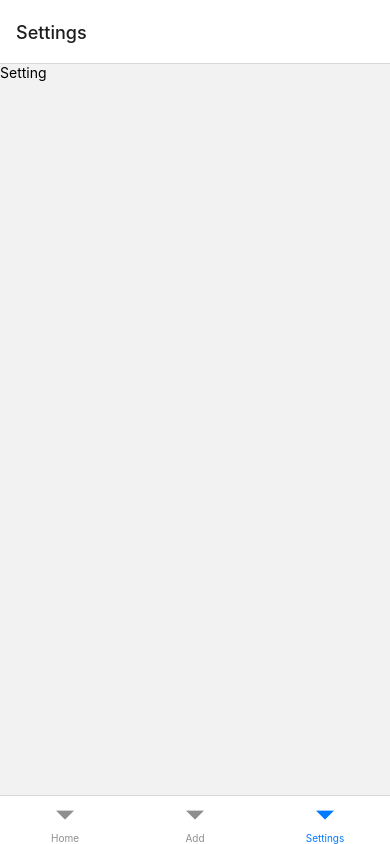
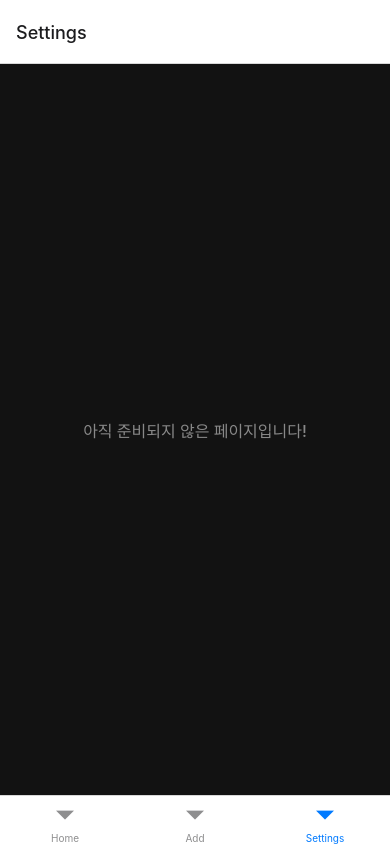
Before and after one commit to cmc-14th-web/ReactNativeStudy, a React Native app in the folder ReactNativeStudy/Zero/Week2/camera/: screen /Settings in a window 390 px wide. Built offline with nearby package versions, Linux system fonts and the light colour scheme.

Commit message:
feat: background container screen에 적용

```diff
--- a/ReactNativeStudy/Zero/Week2/camera/src/screens/Fake.tsx
+++ b/ReactNativeStudy/Zero/Week2/camera/src/screens/Fake.tsx
@@ -1,10 +1,11 @@
-import { Text, View } from 'react-native';
+import { Text } from 'react-native';
+import BackgroundContainer from '../component/atom/BackgroundContainer';
 
 function Fake() {
     return (
-        <View>
+        <BackgroundContainer>
             <Text>Fake</Text>
-        </View>
+        </BackgroundContainer>
     );
 }
 
--- a/ReactNativeStudy/Zero/Week2/camera/src/screens/Home.tsx
+++ b/ReactNativeStudy/Zero/Week2/camera/src/screens/Home.tsx
@@ -1,10 +1,13 @@
-import { Text, View } from 'react-native';
+import { Text } from 'react-native';
+import BackgroundContainer from '../component/atom/BackgroundContainer';
+import Header from '../component/molcule/Header';
 
 function Home() {
     return (
-        <View>
+        <BackgroundContainer>
+            <Header title="Home" />
             <Text>Home</Text>
-        </View>
+        </BackgroundContainer>
     );
 }
 
--- a/ReactNativeStudy/Zero/Week2/camera/src/screens/Setting.tsx
+++ b/ReactNativeStudy/Zero/Week2/camera/src/screens/Setting.tsx
@@ -1,11 +1,26 @@
-import { Text, View } from 'react-native';
+import { StyleSheet, Text } from 'react-native';
+import BackgroundContainer from '../component/atom/BackgroundContainer';
+import { COLOR } from '../constants/color';
 
 function Setting() {
     return (
-        <View>
-            <Text>Setting</Text>
-        </View>
+        <BackgroundContainer style={styles.container}>
+            <Text style={styles.title}>아직 준비되지 않은 페이지입니다!</Text>
+        </BackgroundContainer>
     );
 }
 
+const styles = StyleSheet.create({
+    container: {
+        justifyContent: 'center',
+        alignItems: 'center',
+        height: '100%',
+    },
+    title: {
+        fontSize: 16,
+        fontWeight: '500',
+        color: COLOR.Gray400,
+    }
+});
+
 export default Setting;
```
